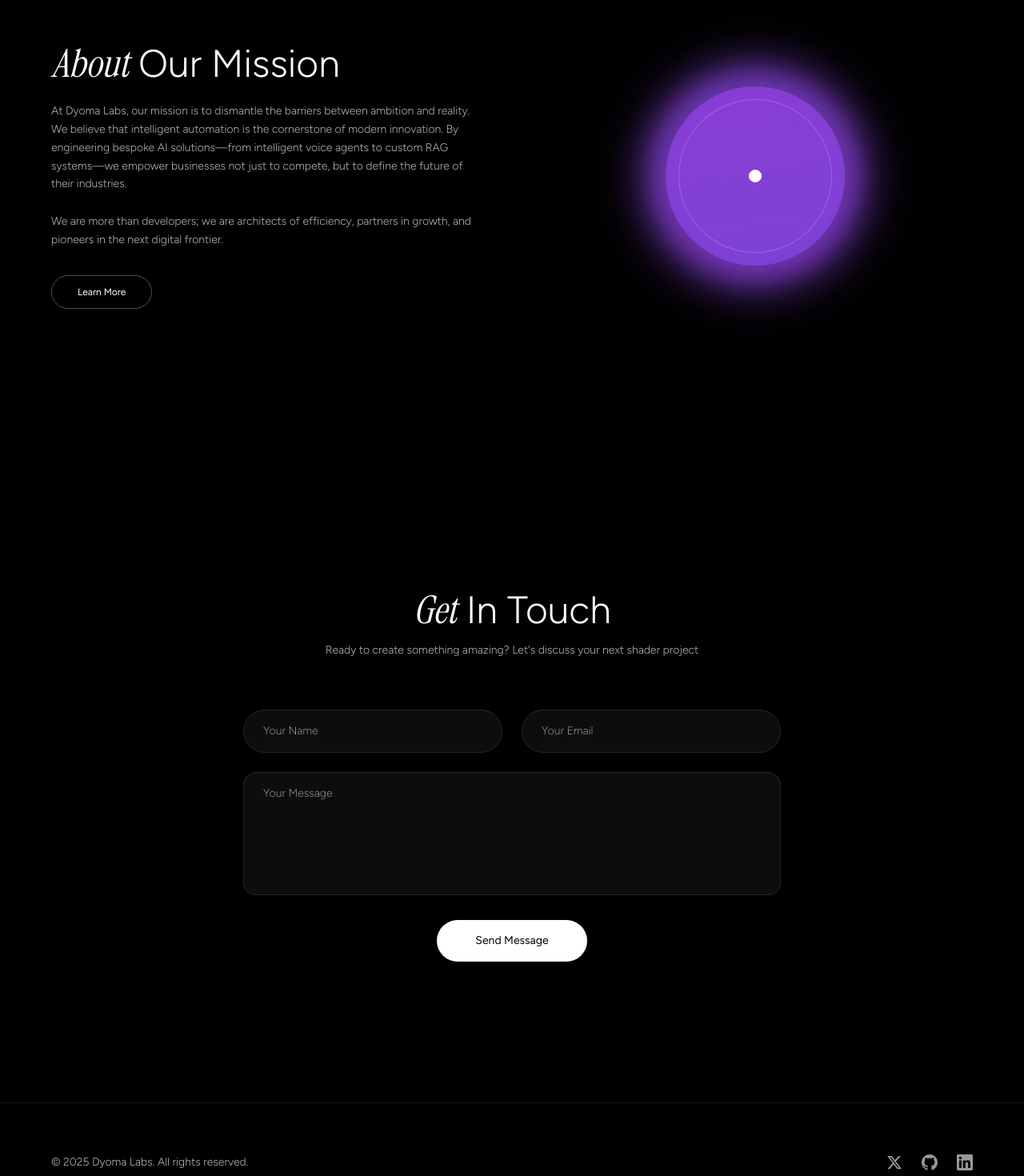
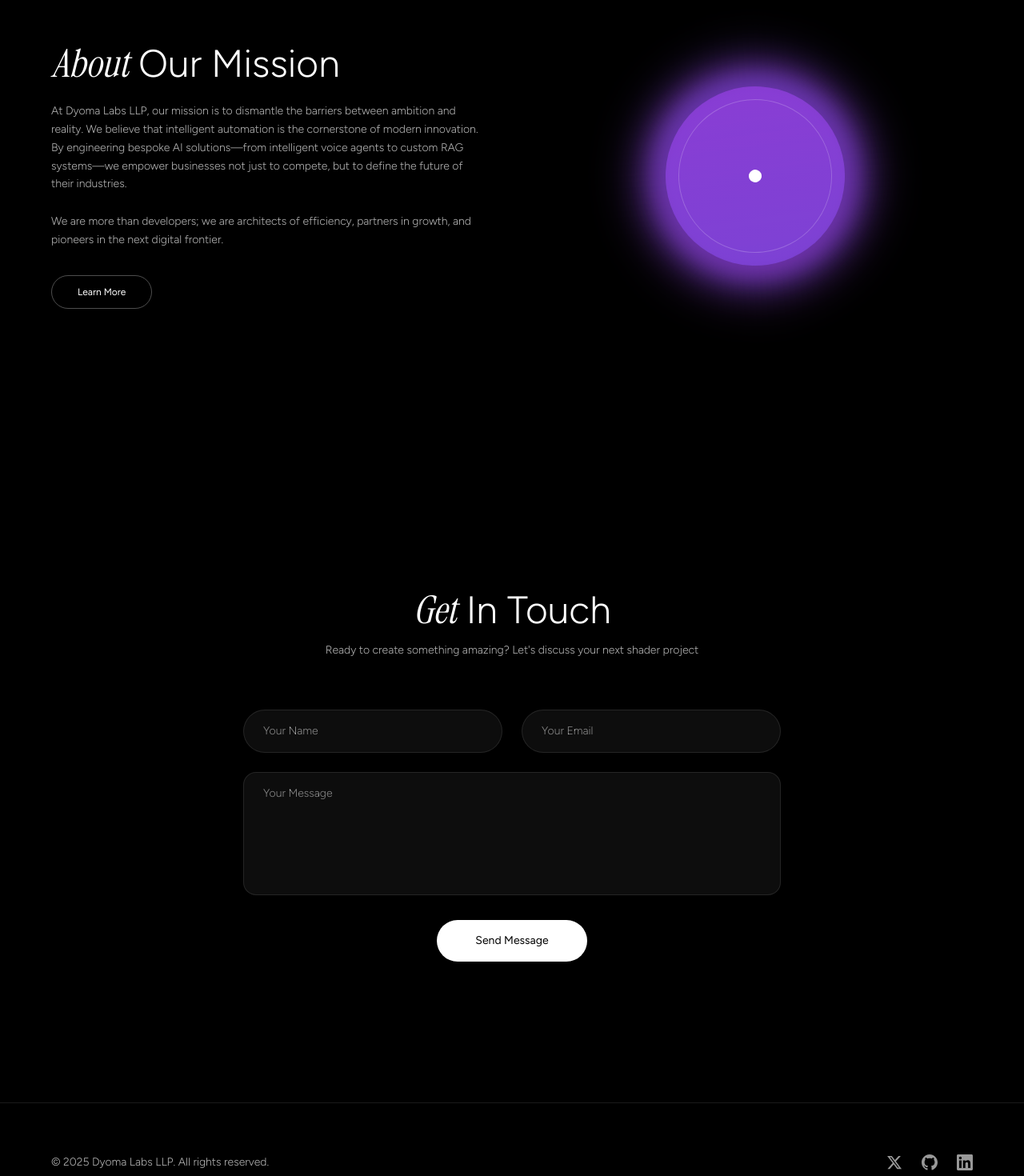
Before and after one commit to devkstra/Dyoma, a Next.js app: page / in a window 1280 px wide. Shown: the part 3340-4810 px from the top of the page at 80% size. Built offline with nearby package versions, Linux system fonts and the light colour scheme.

Commit message:
name change to llp

```diff
--- a/components/about-section.tsx
+++ b/components/about-section.tsx
@@ -18,7 +18,7 @@ export default function AboutSection() {
               <span className="font-medium italic instrument">About</span> Our Mission
             </h2>
             <p className="text-white/70 text-sm font-light leading-relaxed mb-6">
-            At Dyoma Labs, our mission is to dismantle the barriers between ambition and reality. We believe that intelligent automation is the cornerstone of modern innovation. By engineering bespoke AI solutions—from intelligent voice agents to custom RAG systems—we empower businesses not just to compete, but to define the future of their industries.
+            At Dyoma Labs LLP, our mission is to dismantle the barriers between ambition and reality. We believe that intelligent automation is the cornerstone of modern innovation. By engineering bespoke AI solutions—from intelligent voice agents to custom RAG systems—we empower businesses not just to compete, but to define the future of their industries.
             </p>
             <p className="text-white/70 text-sm font-light leading-relaxed mb-8">
             We are more than developers; we are architects of efficiency, partners in growth, and pioneers in the next digital frontier.
--- a/components/footer.tsx
+++ b/components/footer.tsx
@@ -44,7 +44,7 @@ export default function Footer() {
           className="flex flex-col md:flex-row items-center justify-between gap-8"
         >
           <div className="text-center md:text-left">
-            <p className="text-white/70 text-sm font-light">© 2025 Dyoma Labs. All rights reserved.</p>
+            <p className="text-white/70 text-sm font-light">© 2025 Dyoma Labs LLP. All rights reserved.</p>
           </div>
 
           <div className="flex items-center gap-6">
```
Also changed, not shown: 1 other file (tests, documents, lock files or other folders).
